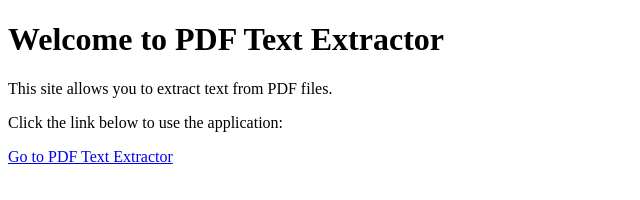
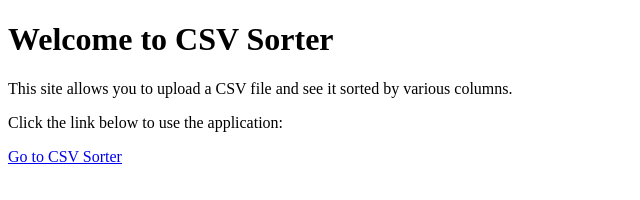
Before and after one commit to Nora668/ResourceGuardians, a plain HTML site: page index.html in a window 1280 px wide. Shown: the whole page, without its empty margins (0-640 px from the left). Drawn offline with Linux system fonts and the light colour scheme.

Commit message:
csv sort

```diff
--- a/index.html
+++ b/index.html
@@ -3,12 +3,12 @@
 <head>
     <meta charset="UTF-8">
     <meta name="viewport" content="width=device-width, initial-scale=1.0">
-    <title>PDF Text Extractor</title>
+    <title>CSV Sorter</title>
 </head>
 <body>
-    <h1>Welcome to PDF Text Extractor</h1>
-    <p>This site allows you to extract text from PDF files.</p>
+    <h1>Welcome to CSV Sorter</h1>
+    <p>This site allows you to upload a CSV file and see it sorted by various columns.</p>
     <p>Click the link below to use the application:</p>
-    <a href="http://localhost:8050" target="_blank">Go to PDF Text Extractor</a>
+    <a href="http://localhost:8050" target="_blank">Go to CSV Sorter</a>
 </body>
 </html>
```
